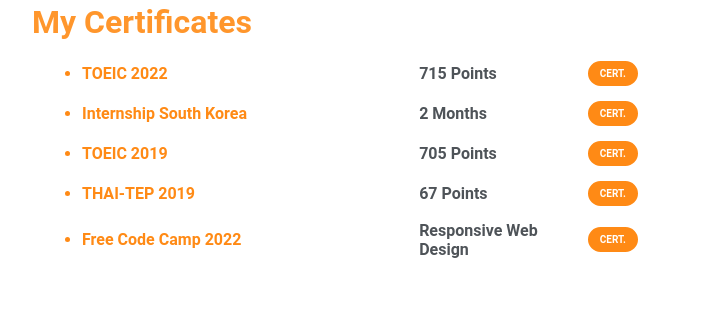
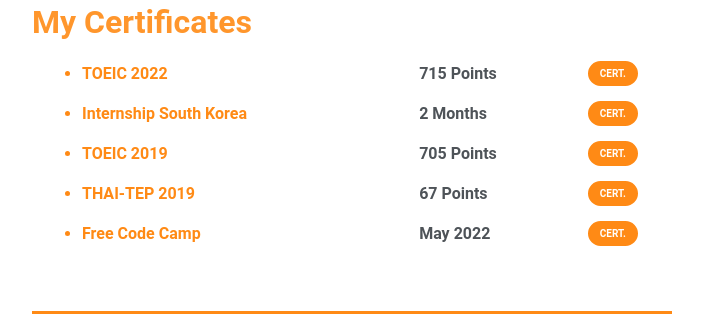
Before and after one commit to atmaerox/my-profile, a website: page public/index.html in a window 1280 px wide. Shown: the part 2371-2685 px from the top of the page, without its empty margins (288-991 px from the left). Drawn offline with Linux system fonts and the light colour scheme.

Commit message:
Update text cert

```diff
--- a/public/index.html
+++ b/public/index.html
@@ -243,8 +243,8 @@
           <a class="cert-doc" href="document/Thai-Tep.pdf" target="_blank">CERT.</a>
         </ul>
         <ul class="cert-list">
-          <li>Free Code Camp 2022</li>
-          <p>Responsive Web Design</p>
+          <li>Free Code Camp</li>
+          <p>May 2022</p>
           <a class="cert-doc" href="document/FreeCodeCamp.png" target="_blank">CERT.</a>
         </ul>
       </div>
```
